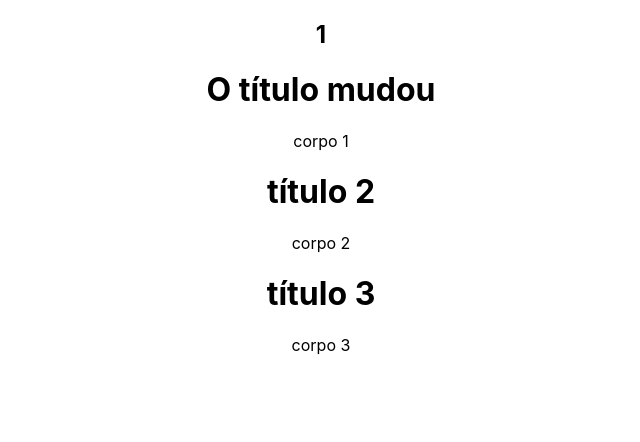
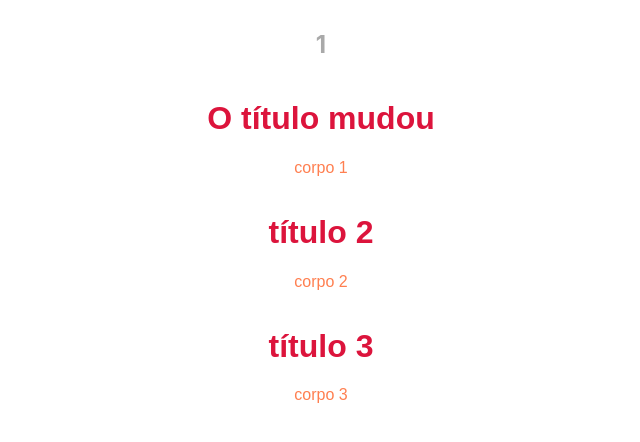
Before and after one commit to IallyFabiane/React, a React (Create React App) app in the folder react-initial/: page / in a window 1280 px wide. Shown: the top 442 px of the page, without its empty margins (319-959 px from the left). Built offline with nearby package versions, Linux system fonts and the light colour scheme.

Commit message:
Update App.css
Adicionando estilo a div root

```diff
--- a/react-initial/src/App.css
+++ b/react-initial/src/App.css
@@ -1,10 +1,29 @@
 .App {
   text-align: center;
+  display: flex;
+  flex-direction: column;
+  justify-content: space-between;
+  align-items: center;
+  margin: 10px;
 }
 
 .App-logo {
   height: 40vmin;
   pointer-events: none;
+}
+
+h1 {
+  color:crimson;
+  font-family: Arial, Helvetica, sans-serif;
+}
+
+p {
+  color: coral;
+  font-family: Arial, Helvetica, sans-serif;
+}
+
+h2 {
+  color:darkgrey;
 }
 
 @media (prefers-reduced-motion: no-preference) {
```
